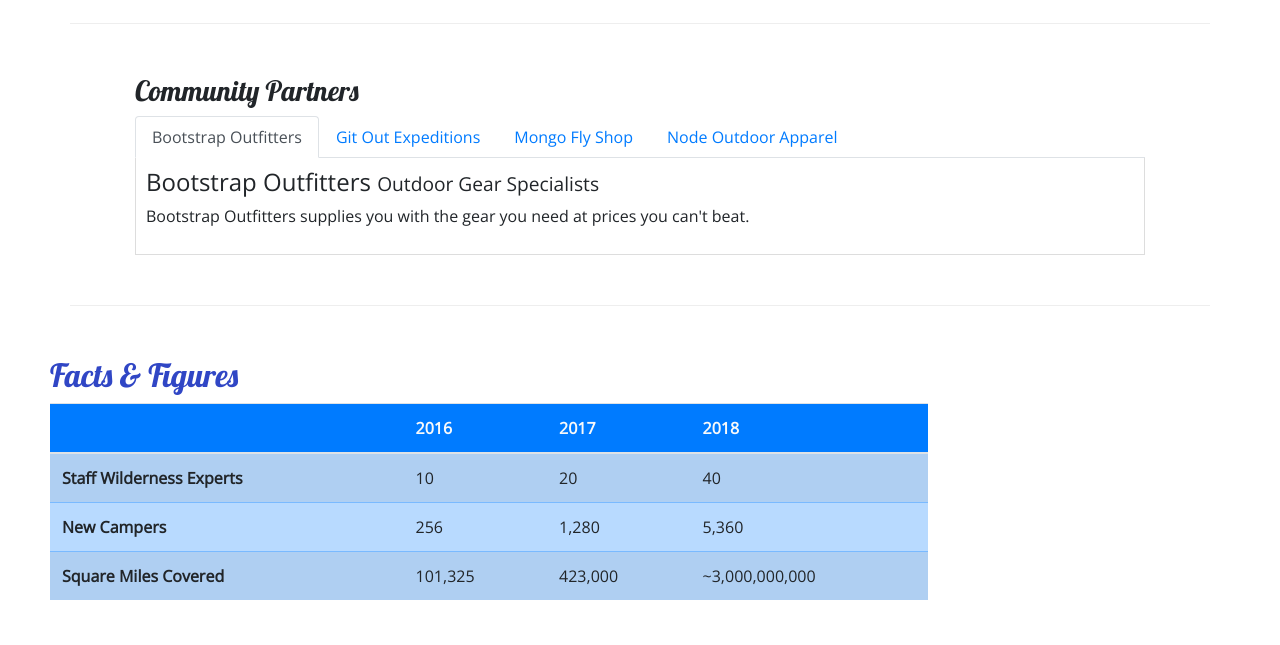
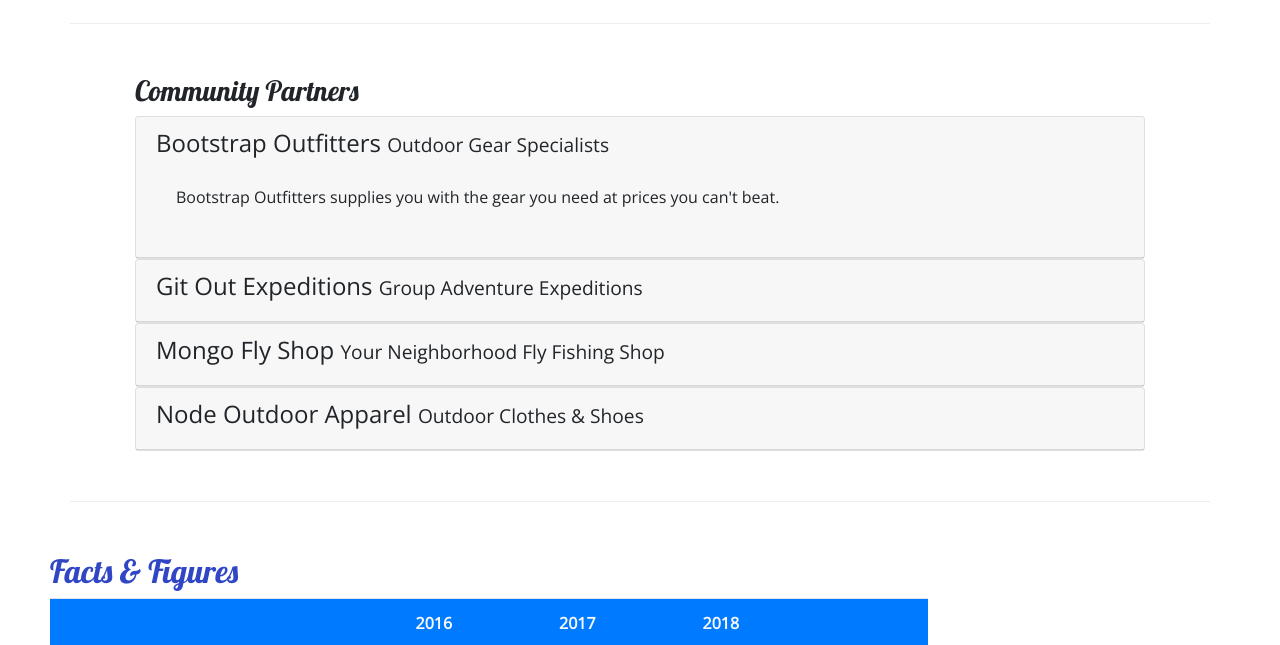
Before and after one commit to jrosales6213/NuCamp-BootstrapSite, a website: page aboutus.html in a window 1280 px wide. Shown: the part 810-1455 px from the top of the page. Drawn offline with nearby package versions, Linux system fonts and the light colour scheme.

Commit message:
accordion

```diff
--- a/aboutus.html
+++ b/aboutus.html
@@ -102,37 +102,64 @@
         <div class="row row-content">
             <div class="col">
                 <h3>Community Partners</h3>
-                <ul class="nav nav-tabs">
-                    <li class="nav-item">
-                        <a class="nav-link active" href="#bootstrap" role="tab" data-toggle="tab">Bootstrap Outfitters</a>
-                    </li>
-                    <li class="nav-item">
-                        <a class="nav-link" href="#git" role="tab" data-toggle="tab">Git Out Expeditions</a>
-                    </li>
-                    <li class="nav-item">
-                        <a class="nav-link" href="#mongo" role="tab" data-toggle="tab">Mongo Fly Shop</a>
-                    </li>
-                    <li class="nav-item">
-                        <a class="nav-link" href="#node" role="tab" data-toggle="tab">Node Outdoor Apparel</a>
-                    </li>
-                </ul>
-                <div class="tab-content">
-                    <div role="tabpanel" class="tab-pane fade show active" id="bootstrap">
-                        <h4>Bootstrap Outfitters <small>Outdoor Gear Specialists</small></h4>
-                        <p class="d-none d-sm-block">Bootstrap Outfitters supplies you with the gear you need at prices you can't beat.</p>
+                <div id="accordion">
+                    <div class="card">
+                        <div role="tab" class="card-header">
+                            <h4>
+                                <a data-toggle="collapse" data-target="#bootstrap">
+                                    Bootstrap Outfitters <small>Outdoor Gear Specialists</small>
+                                </a>
+                            </h4>
+                            <div class="collapse show" id="bootstrap" data-parent="#accordion">
+                                <div class="card-body">
+                                    <p class="d-none d-sm-block">Bootstrap Outfitters supplies you with the gear you need at prices you can't beat.</p>
+                                </div>
+                            </div>
+                        </div>
                     </div>
-                    <div role="tabpanel" class="tab-pane fade" id="git">
-                        <h4>Git Out Expeditions <small>Group Adventure Expeditions</small></h4>
-                        <p class="d-none d-sm-block">Join Git Out Expeditions to explore new horizons with a group of other adventurers!</p>
+                    <div class="card">
+                        <div role="tab" class="card-header">
+                            <h4>
+                                <a class="collapsed" data-toggle="collapse" data-target="#git">
+                                    Git Out Expeditions <small>Group Adventure Expeditions</small>
+                                </a>
+                            </h4>
+                            <div class="collapse" id="git" data-parent="#accordion">
+                                <div class="card-body">
+                                    <p class="d-none d-sm-block">Join Git Out Expeditions to explore new horizons with a group of other adventurers!</p>
+                               </div>
+                            </div>
+                        </div>
                     </div>
-                    <div role="tabpanel" class="tab-pane fade" id="mongo">
-                        <h4>Mongo Fly Shop <small>Your Neighborhood Fly Fishing Shop.</small></h4>
-                        <p class="d-none d-sm-block">Need a new fishing pole, a tacklebox, or flies of all kinds? Stop by Mongo Fly Shop.</p>
+                    <div class="card">
+                        <div role="tab" class="card-header">
+                            <h4>
+                                <a class="collapsed" data-toggle="collapse" data-target="#mongo">
+                                    Mongo Fly Shop <small>Your Neighborhood Fly Fishing Shop</small>
+                                </a>
+                            </h4>
+                            <div class="collapse" id="mongo" data-parent="#accordion">
+                                <div class="card-body">
+                                    <p class="d-none d-sm-block">Need a new fishing pole, a tacklebox, or flies of all kinds? Stop by Mongo Fly Shop.</p>
+                                </div>
+                            </div>
+                        </div>
                     </div>
-                    <div role="tabpanel" class="tab-pane fade" id="node">
-                        <h4>Node Outdoor Apparel <small>Outdoor Clothes & Shoes</small></h4>
-                        <p class="d-none d-sm-block">From polar fleeces to swimsuits, hiking boots to waders, a visit to Node will be sure to get you covered.</p>
+                    <div class="card">
+                        <div role="tab" class="card-header">
+                            <h4>
+                                <a class="collapsed" data-toggle="collapse" data-target="#node">
+                                    Node Outdoor Apparel <small>Outdoor Clothes & Shoes</small>
+                                </a>
+                            </h4>
+                            <div class="collapse" id="node" data-parent="#accordion">
+                                <div class="card-body">
+                                    <p class="d-none d-sm-block">From polar fleeces to swimsuits, hiking boots to waders, a visit to Node will be sure to get you covered.</p>
+                                </div>
+                            </div>
+                        </div>
                     </div>
+
                 </div>
             </div>
         </div>
--- a/css/styles.css
+++ b/css/styles.css
@@ -29,8 +29,7 @@ header h2 {
 .navbar {
     background-color: #901CAD;
 }
-.tab-content {
-    border: 1px solid #DDD;
-    border-top: none;
-    padding: 10px;
-}
+a, a:hover {
+    color: inherit;
+    text-decoration: none;
+  }
```
